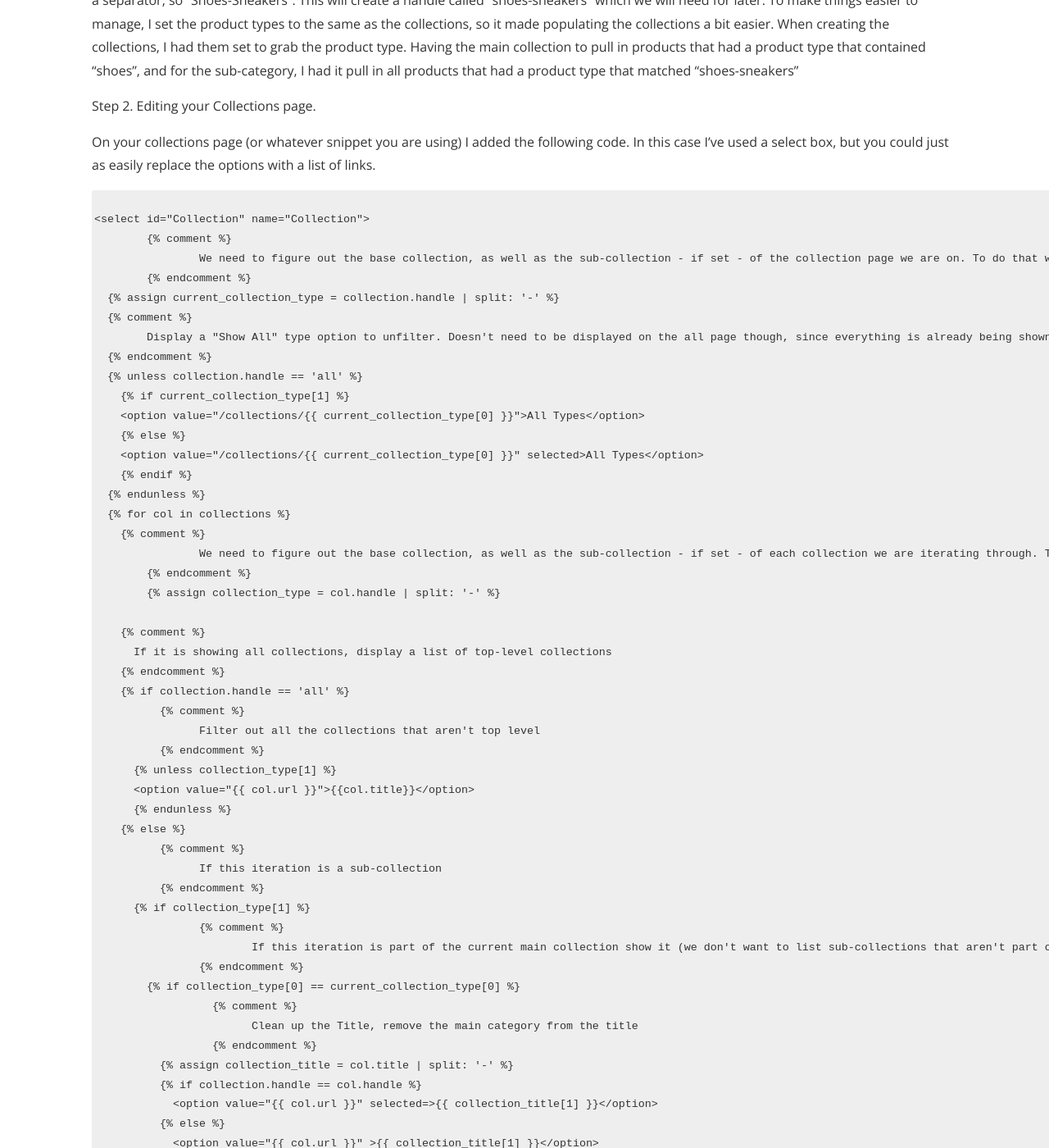
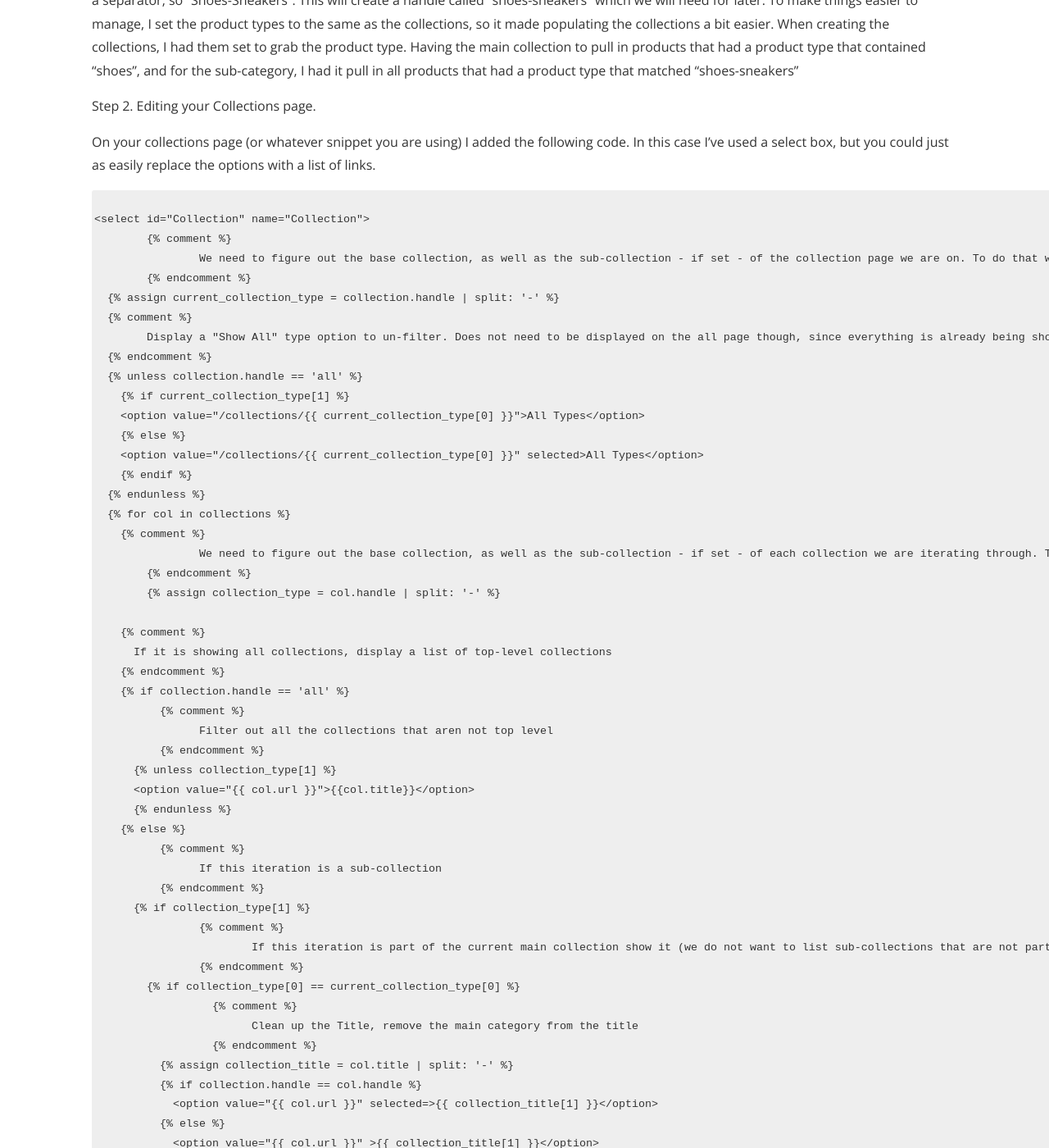
Before and after one commit to LastRose/lastrose.github.io, a Jekyll site: the page built from _posts/2016-07-12-shopify-sub-collections.markdown, in a window 1280 px wide and 1400 px high, scrolled down 735 px. Shown: the whole window at 82% size. Built offline with Jekyll 4.4.1, drawn with Linux system fonts in a browser that asks for light colours; nearby versions of some CDN libraries; comment, search, counter and statistics services are not loaded; a style sheet for code colours, icons or effects is not loaded; some of the changed text lies outside the part shown.

Commit message:
Clean up post

```diff
--- a/_posts/2016-07-12-shopify-sub-collections.markdown
+++ b/_posts/2016-07-12-shopify-sub-collections.markdown
@@ -31,7 +31,7 @@ On your collections page (or whatever snippet you are using) I added the followi
 	{% endcomment %}
   {% assign current_collection_type = collection.handle | split: '-' %}
   {% comment %}
-	Display a "Show All" type option to unfilter. Doesn't need to be displayed on the all page though, since everything is already being shown.
+	Display a "Show All" type option to un-filter. Does not need to be displayed on the all page though, since everything is already being shown.
   {% endcomment %}
   {% unless collection.handle == 'all' %}
     {% if current_collection_type[1] %}
@@ -51,7 +51,7 @@ On your collections page (or whatever snippet you are using) I added the followi
     {% endcomment %}
     {% if collection.handle == 'all' %}
 	  {% comment %}
-		Filter out all the collections that aren't top level
+		Filter out all the collections that aren not top level
 	  {% endcomment %}
       {% unless collection_type[1] %}
       <option value="{{ col.url }}">{{col.title}}</option>
@@ -62,7 +62,7 @@ On your collections page (or whatever snippet you are using) I added the followi
 	  {% endcomment %}
       {% if collection_type[1] %}
 		{% comment %}
-			If this iteration is part of the current main collection show it (we don't want to list sub-collections that aren't part of the main collection )
+			If this iteration is part of the current main collection show it (we do not want to list sub-collections that are not part of the main collection )
 		{% endcomment %}
         {% if collection_type[0] == current_collection_type[0] %}
 		  {% comment %}
```
